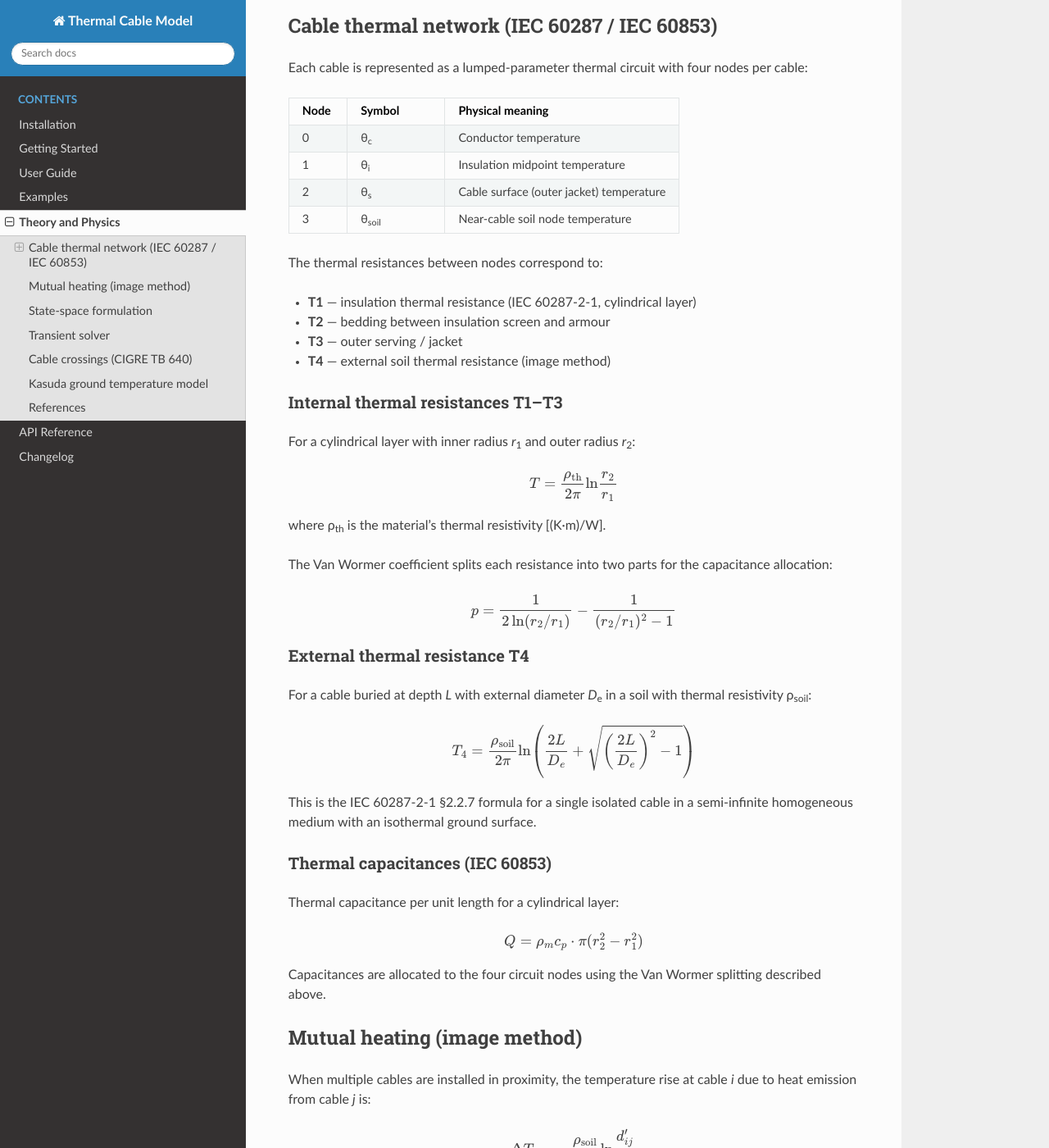
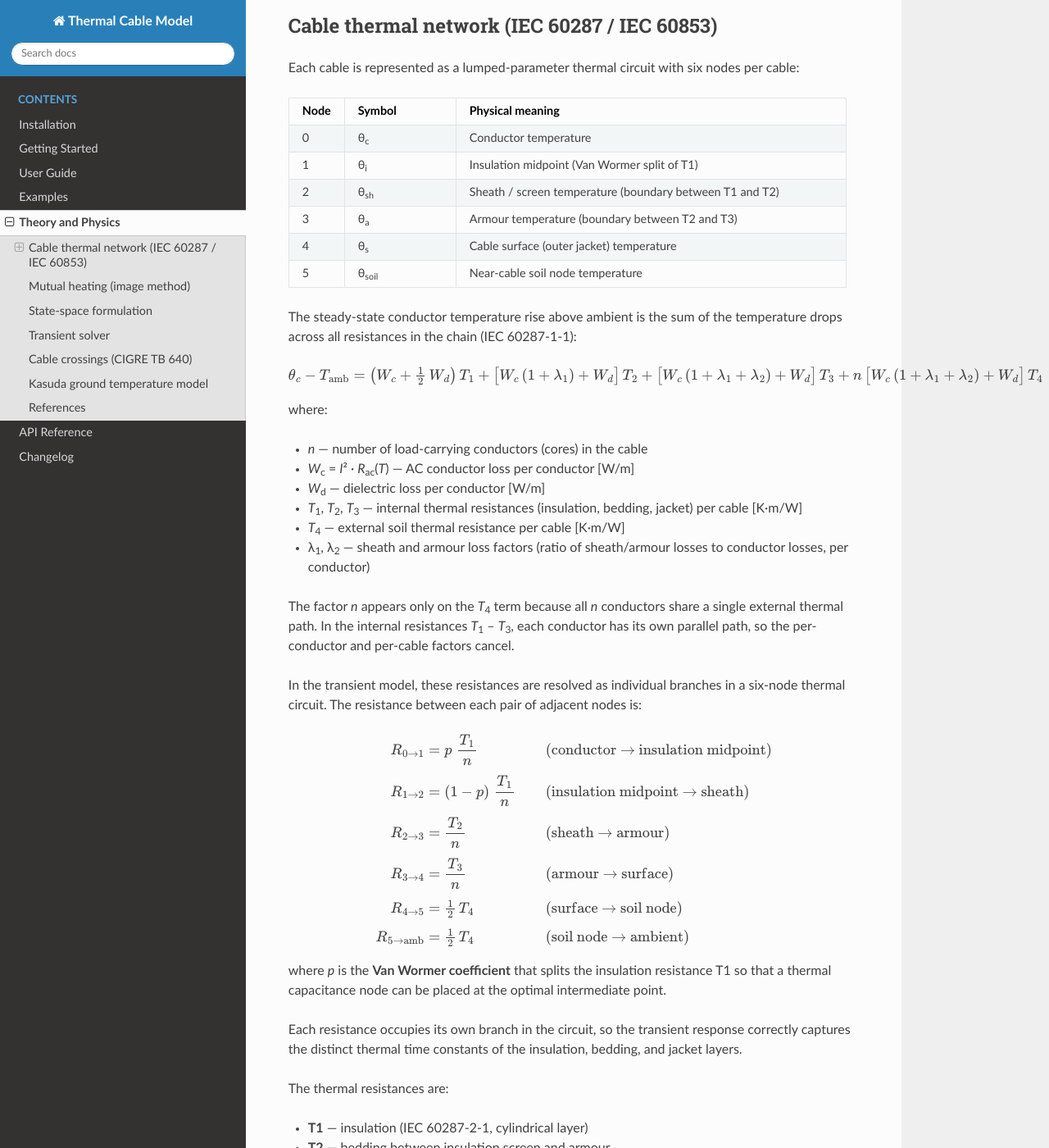
Before and after one commit to TorbenFricke/thermal-cable-model, a Sphinx documentation site: the page built from docs/theory.rst, in a window 1280 px wide and 1400 px high, scrolled down 217 px. Shown: the whole window at 82% size. Built offline with Sphinx 7.4.7 and the Read the Docs theme 3.1.0, drawn with Linux system fonts in a browser that asks for light colours; some of the changed text lies outside the part shown.

Commit message:
split T into T1, T2, T3

```diff
--- a/docs/getting_started.rst
+++ b/docs/getting_started.rst
@@ -92,9 +92,9 @@ Built-in plotting functions create publication-ready figures:
    fig = plot_temperature_history(result, time_unit="hours")
    fig.savefig("my_cable_temperatures.png", dpi=150)
 
-The :func:`~thermal_cable_model.plot_temperature_history` function shows conductor,
-insulation, surface, and soil node temperatures on one axis with an optional
-current panel below.
+The :func:`~thermal_cable_model.plot_temperature_history` function shows
+conductor, insulation, sheath, armour, surface, and soil node temperatures
+on one axis with an optional current panel below.
 
 What next?
 ----------
--- a/docs/theory.rst
+++ b/docs/theory.rst
@@ -7,12 +7,12 @@ in Thermal Cable Model.  For full details, consult the referenced standards.
 Cable thermal network (IEC 60287 / IEC 60853)
 ----------------------------------------------
 
-Each cable is represented as a lumped-parameter thermal circuit with four
+Each cable is represented as a lumped-parameter thermal circuit with six
 nodes per cable:
 
 .. list-table::
    :header-rows: 1
-   :widths: 15 25 60
+   :widths: 10 20 70
 
    * - Node
      - Symbol
@@ -22,17 +22,80 @@ nodes per cable:
      - Conductor temperature
    * - 1
      - θ\ :sub:`i`
-     - Insulation midpoint temperature
+     - Insulation midpoint (Van Wormer split of T1)
    * - 2
+     - θ\ :sub:`sh`
+     - Sheath / screen temperature (boundary between T1 and T2)
+   * - 3
+     - θ\ :sub:`a`
+     - Armour temperature (boundary between T2 and T3)
+   * - 4
      - θ\ :sub:`s`
      - Cable surface (outer jacket) temperature
-   * - 3
+   * - 5
      - θ\ :sub:`soil`
      - Near-cable soil node temperature
 
-The thermal resistances between nodes correspond to:
+The steady-state conductor temperature rise above ambient is the sum of
+the temperature drops across all resistances in the chain (IEC 60287-1-1):
 
-- **T1** — insulation thermal resistance (IEC 60287-2-1, cylindrical layer)
+.. math::
+
+   \theta_c - T_\text{amb}
+   = \bigl(W_c + \tfrac{1}{2}\,W_d\bigr)\,T_1
+   + \bigl[W_c\,(1+\lambda_1) + W_d\bigr]\,T_2
+   + \bigl[W_c\,(1+\lambda_1+\lambda_2) + W_d\bigr]\,T_3
+   + n\,\bigl[W_c\,(1+\lambda_1+\lambda_2) + W_d\bigr]\,T_4
+
+where:
+
+- *n* — number of load-carrying conductors (cores) in the cable
+- *W*\ :sub:`c` = *I*\ ² · *R*\ :sub:`ac`\ (*T*) — AC conductor loss per
+  conductor [W/m]
+- *W*\ :sub:`d` — dielectric loss per conductor [W/m]
+- *T*\ :sub:`1`, *T*\ :sub:`2`, *T*\ :sub:`3` — internal thermal
+  resistances (insulation, bedding, jacket) per cable [K·m/W]
+- *T*\ :sub:`4` — external soil thermal resistance per cable [K·m/W]
+- λ\ :sub:`1`, λ\ :sub:`2` — sheath and armour loss factors (ratio of
+  sheath/armour losses to conductor losses, per conductor)
+
+The factor *n* appears only on the *T*\ :sub:`4` term because all *n*
+conductors share a single external thermal path.  In the internal
+resistances *T*\ :sub:`1` – *T*\ :sub:`3`, each conductor has its own
+parallel path, so the per-conductor and per-cable factors cancel.
+
+In the transient model, these resistances are resolved as individual
+branches in a six-node thermal circuit.  The resistance between each pair
+of adjacent nodes is:
+
+.. math::
+
+   \begin{aligned}
+   R_{0 \to 1} &= p \;\frac{T_1}{n}
+       & &\text{(conductor → insulation midpoint)} \\[4pt]
+   R_{1 \to 2} &= (1 - p)\;\frac{T_1}{n}
+       & &\text{(insulation midpoint → sheath)} \\[4pt]
+   R_{2 \to 3} &= \frac{T_2}{n}
+       & &\text{(sheath → armour)} \\[4pt]
+   R_{3 \to 4} &= \frac{T_3}{n}
+       & &\text{(armour → surface)} \\[4pt]
+   R_{4 \to 5} &= \tfrac{1}{2}\,T_4
+       & &\text{(surface → soil node)} \\[4pt]
+   R_{5 \to \text{amb}} &= \tfrac{1}{2}\,T_4
+       & &\text{(soil node → ambient)}
+   \end{aligned}
+
+where *p* is the **Van Wormer coefficient** that splits the insulation
+resistance T1 so that a thermal capacitance node can be placed at the
+optimal intermediate point.
+
+Each resistance occupies its own branch in the circuit, so the transient
+response correctly captures the distinct thermal time constants of the
+insulation, bedding, and jacket layers.
+
+The thermal resistances are:
+
+- **T1** — insulation (IEC 60287-2-1, cylindrical layer)
 - **T2** — bedding between insulation screen and armour
 - **T3** — outer serving / jacket
 - **T4** — external soil thermal resistance (image method)
@@ -49,12 +112,29 @@ For a cylindrical layer with inner radius *r*\ :sub:`1` and outer radius
 
 where ρ\ :sub:`th` is the material's thermal resistivity [(K·m)/W].
 
-The Van Wormer coefficient splits each resistance into two parts for the
-capacitance allocation:
+Van Wormer coefficient
+~~~~~~~~~~~~~~~~~~~~~~
+
+The Van Wormer coefficient *p* determines where to split the insulation
+resistance T1 to place the capacitance node.  For a cylindrical layer with
+radius ratio *r*\ :sub:`2` / *r*\ :sub:`1`:
 
 .. math::
 
-   p = \frac{1}{2\ln(r_2/r_1)} - \frac{1}{(r_2/r_1)^2 - 1}
+   p = \frac{1}{2\,\ln(r_2 / r_1)}
+     - \frac{1}{(r_2 / r_1)^2 - 1}
+
+The value of *p* is always in the range [0, 0.5].  For thin layers
+(*r*\ :sub:`2` ≈ *r*\ :sub:`1`) it approaches 0.5, placing the node at the
+midpoint.  For thick insulation layers (typical of MV cables), *p* is
+smaller, shifting the node closer to the conductor where the thermal
+gradient is steepest.
+
+The inner portion of the resistance (*p* · T1) carries the conductor heat
+flux, while the outer portion ((1 − *p*) · T1) connects to the sheath.
+This splitting ensures that the lumped-parameter model reproduces the
+correct thermal time constant of the insulation layer as derived in
+IEC 60853-2.
 
 External thermal resistance T4
 ~~~~~~~~~~~~~~~~~~~~~~~~~~~~~~
@@ -79,8 +159,14 @@ Thermal capacitance per unit length for a cylindrical layer:
 
    Q = \rho_m c_p \cdot \pi (r_2^2 - r_1^2)
 
-Capacitances are allocated to the four circuit nodes using the Van Wormer
-splitting described above.
+Capacitances are allocated to the six circuit nodes:
+
+- **Node 0** (conductor): conductor thermal mass
+- **Node 1** (insulation midpoint): insulation layer capacitance
+- **Node 2** (sheath): screen / sheath layer capacitance
+- **Node 3** (armour): bedding and armour layer capacitance
+- **Node 4** (surface): jacket layer capacitance
+- **Node 5** (soil): effective soil annulus around the cable
 
 Mutual heating (image method)
 -----------------------------
```
Also changed, not shown: 4 other files.
